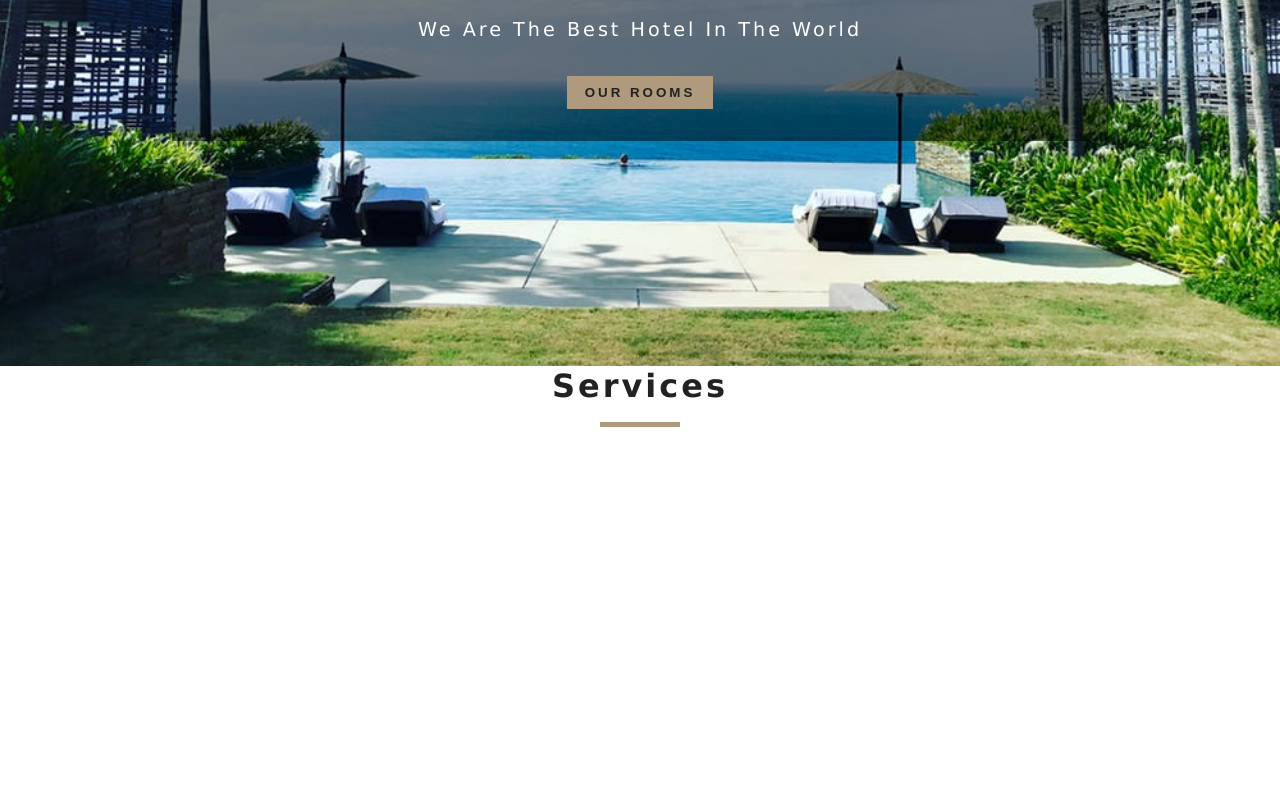
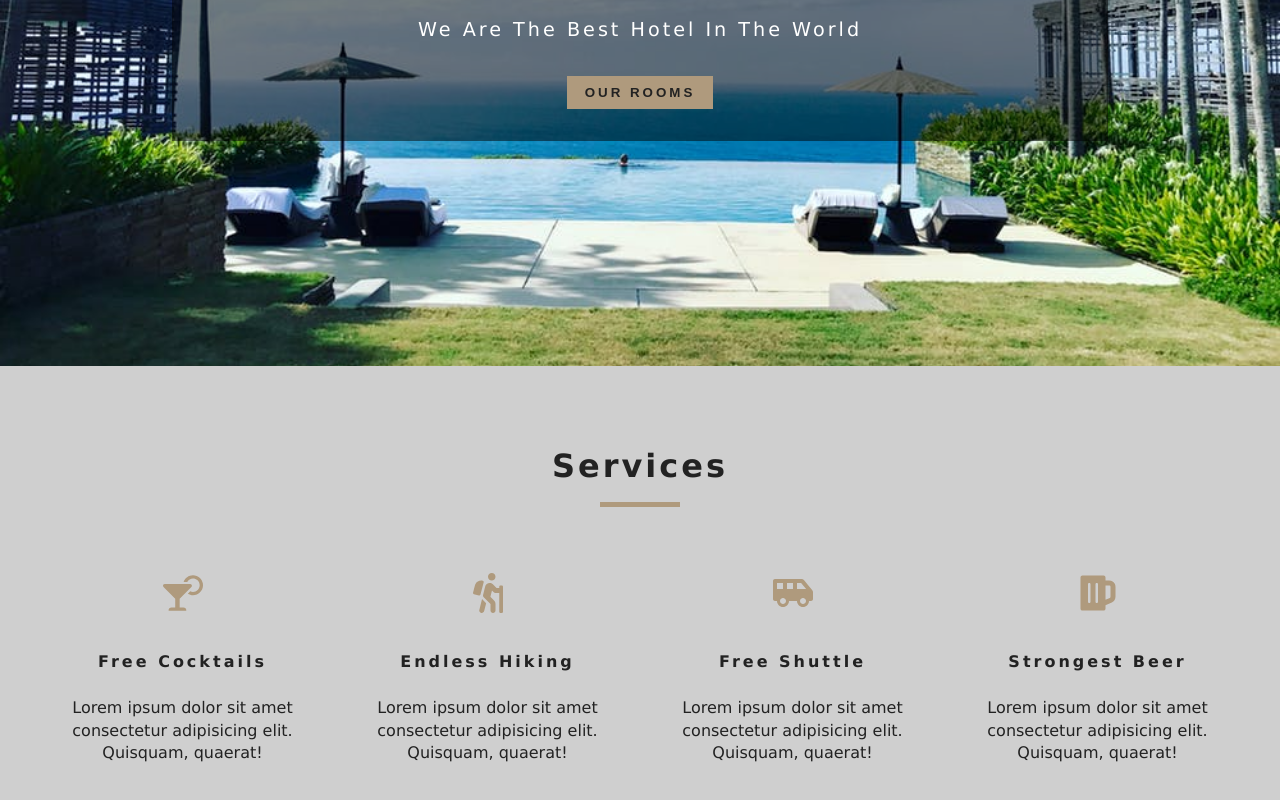
Before and after one commit to mohit-kumar-singh55/Hotel-X, a Next.js app: page / in a window 1280 px wide. Shown: the part 434-1234 px from the top of the page. Before the commit the page ends 925 px from the top, so only its background shows below. Built offline with nearby package versions, Linux system fonts and the light colour scheme.

Commit message:
created services

```diff
--- a/components/Services.js
+++ b/components/Services.js
@@ -3,10 +3,42 @@ import Title from "./Title";
 import { FaCocktail, FaShuttleVan, FaHiking, FaBeer } from "react-icons/fa"
 
 function Services() {
+    const services = [
+        {
+            icon: <FaCocktail />,
+            title: "Free Cocktails",
+            info: "Lorem ipsum dolor sit amet consectetur adipisicing elit. Quisquam, quaerat!"
+        },
+        {
+            icon: <FaHiking />,
+            title: "Endless Hiking",
+            info: "Lorem ipsum dolor sit amet consectetur adipisicing elit. Quisquam, quaerat!"
+        },
+        {
+            icon: <FaShuttleVan />,
+            title: "Free Shuttle",
+            info: "Lorem ipsum dolor sit amet consectetur adipisicing elit. Quisquam, quaerat!"
+        },
+        {
+            icon: <FaBeer />,
+            title: "Strongest Beer",
+            info: "Lorem ipsum dolor sit amet consectetur adipisicing elit. Quisquam, quaerat!"
+        },
+    ];
+
     return (
-        <div>
+        <section className='services'>
             <Title title="Services" />
-        </div>
+            <div className="services-center">
+                {services.map((item) => (
+                    <article key={item.title} className="service">
+                        <span>{item.icon}</span>
+                        <h6>{item.title}</h6>
+                        <p>{item.info}</p>
+                    </article>
+                ))}
+            </div>
+        </section>
     );
 }
 
```
